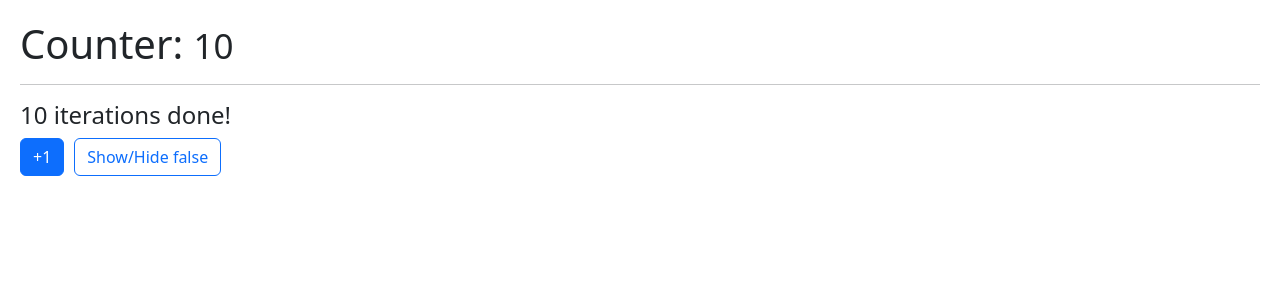
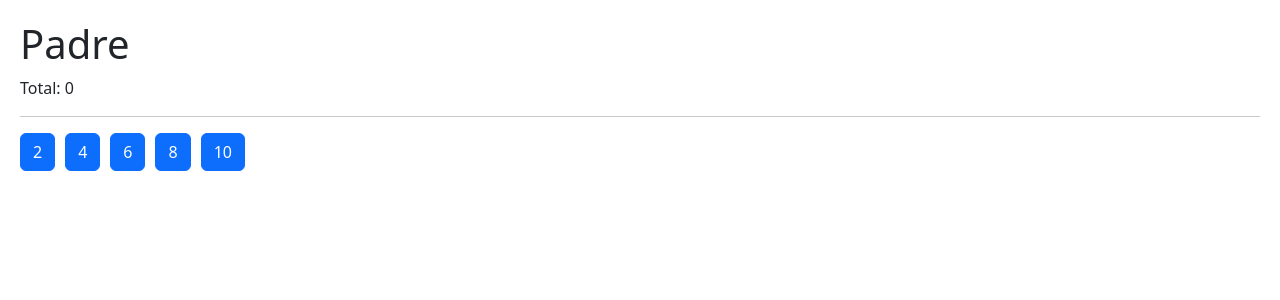
Before and after one commit to salitomeyo-learning-path/udemy-react-js, a React (Vite) app in the folder 05-hook-app/: page / in a window 1280 px wide. Shown: the top 300 px of the page. Built offline with nearby package versions, Linux system fonts and the light colour scheme.

Commit message:
feat: useCallback

```diff
--- /dev/null
+++ b/05-hook-app/src/07-tarea-memo/Hijo.jsx
@@ -0,0 +1,15 @@
+import { memo } from "react";
+
+export const Hijo = memo(({ numero, incrementar }) => {
+
+    console.log('  Me volví a generar :(  ');
+
+    return (
+        <button
+            className="btn btn-primary mr-3"
+            onClick={ () => incrementar( numero ) }
+        >
+            { numero }
+        </button>
+    )
+})
--- /dev/null
+++ b/05-hook-app/src/07-tarea-memo/Padre.jsx
@@ -0,0 +1,36 @@
+import { Hijo } from './Hijo'
+import { useState } from 'react';
+import { useCallback } from 'react';
+
+export const Padre = () => {
+
+    const numeros = [2,4,6,8,10];
+    const [valor, setValor] = useState(0);
+
+    const incrementar = useCallback(
+        ( num ) => {
+            setValor( ( oldValue ) => oldValue + num );
+        },
+        []
+    )
+
+    return (
+        <div>
+            <h1>Padre</h1>
+            <p> Total: { valor } </p>
+
+            <hr />
+
+            {
+                numeros.map( n => (
+                    <Hijo
+                        key={ n }
+                        numero={ n }
+                        incrementar={ incrementar }
+                    />
+                ))
+            }
+            {/* <Hijo /> */}
+        </div>
+    )
+}
--- a/05-hook-app/src/main.jsx
+++ b/05-hook-app/src/main.jsx
@@ -1,11 +1,12 @@
 import React from 'react'
 import ReactDOM from 'react-dom/client'
-import { MemoHook } from './06-memos/MemoHook'
+import { Padre } from './07-tarea-memo/Padre'
+
 
 import './index.css'
 
 ReactDOM.createRoot(document.getElementById('root')).render(
   <React.StrictMode>
-    <MemoHook />
+    <Padre />
   </React.StrictMode>
 )
```
Also changed, not shown: 05-hook-app/src/06-memos/CallBackHook.jsx (added, +26 -0 lines), 05-hook-app/src/06-memos/components/ShowIncrement.jsx (added, +14 -0 lines).
